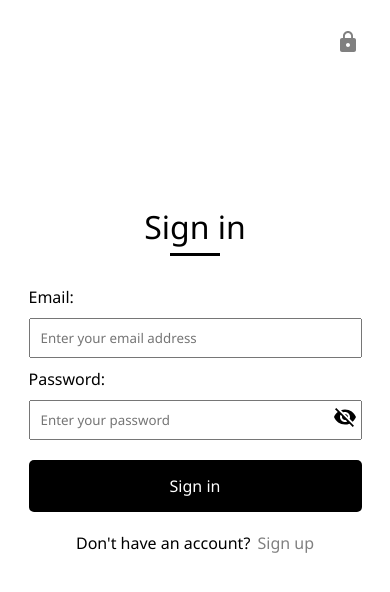
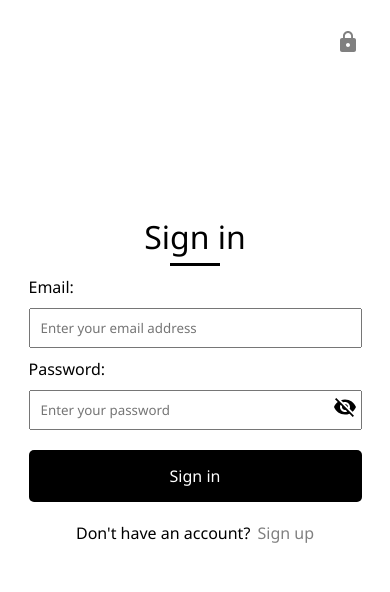
Before and after one commit to SamuelOlaseinde01/Todo-app, a React (Vite) app in the folder Client/: page / in a window 390 px wide. Shown: the top 592 px of the page. Built offline with nearby package versions, Linux system fonts and the light colour scheme.

Commit message:
reduce gap in login container styles for improved layout

```diff
--- a/Client/src/style.css
+++ b/Client/src/style.css
@@ -675,7 +675,7 @@ input[type="checkbox"] {
   .admin-login-container,
   .user-login-container {
     padding: 0px !important;
-    gap: 30px;
+    gap: 10px;
     position: static;
     width: 100%;
   }
```
